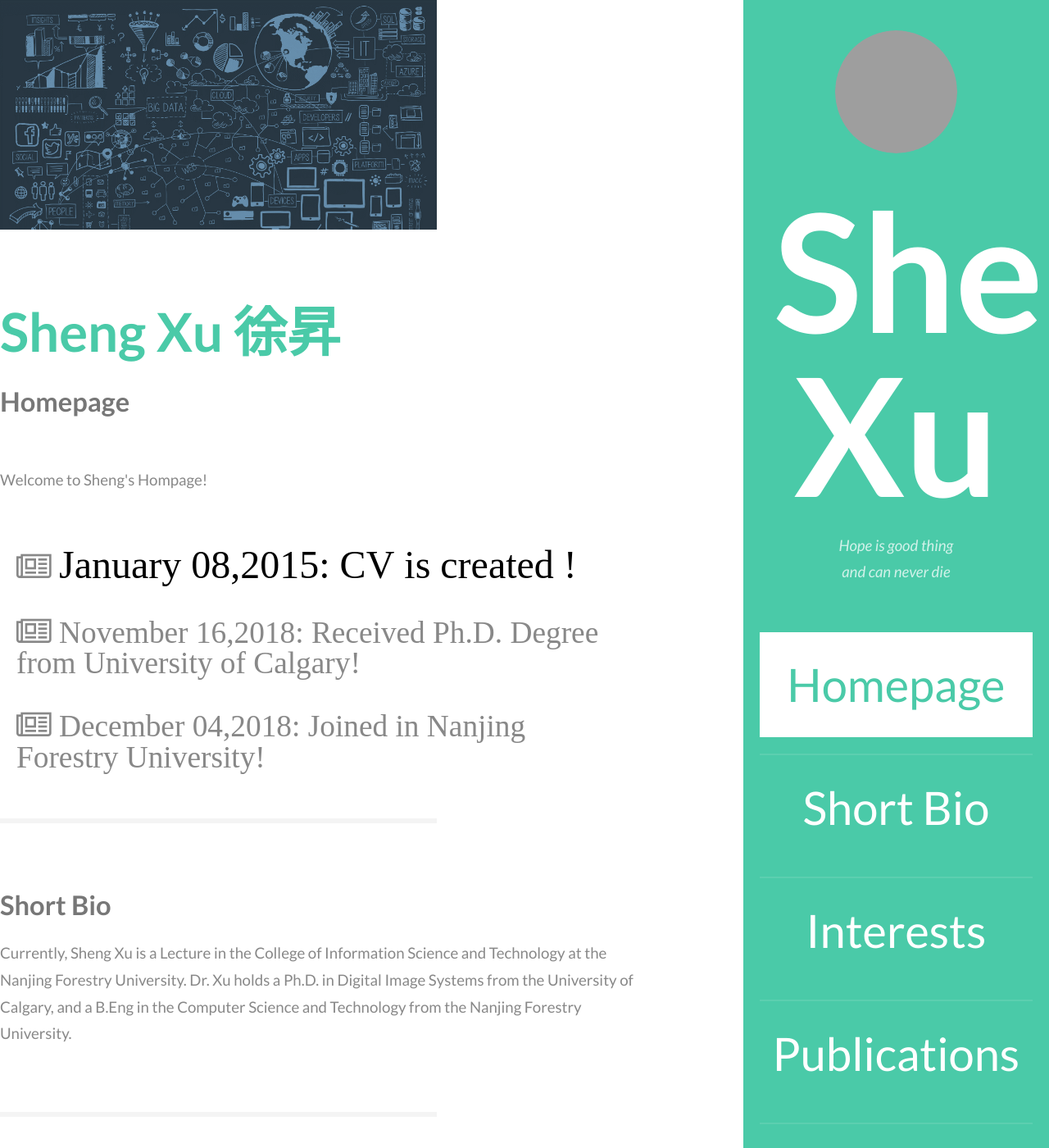
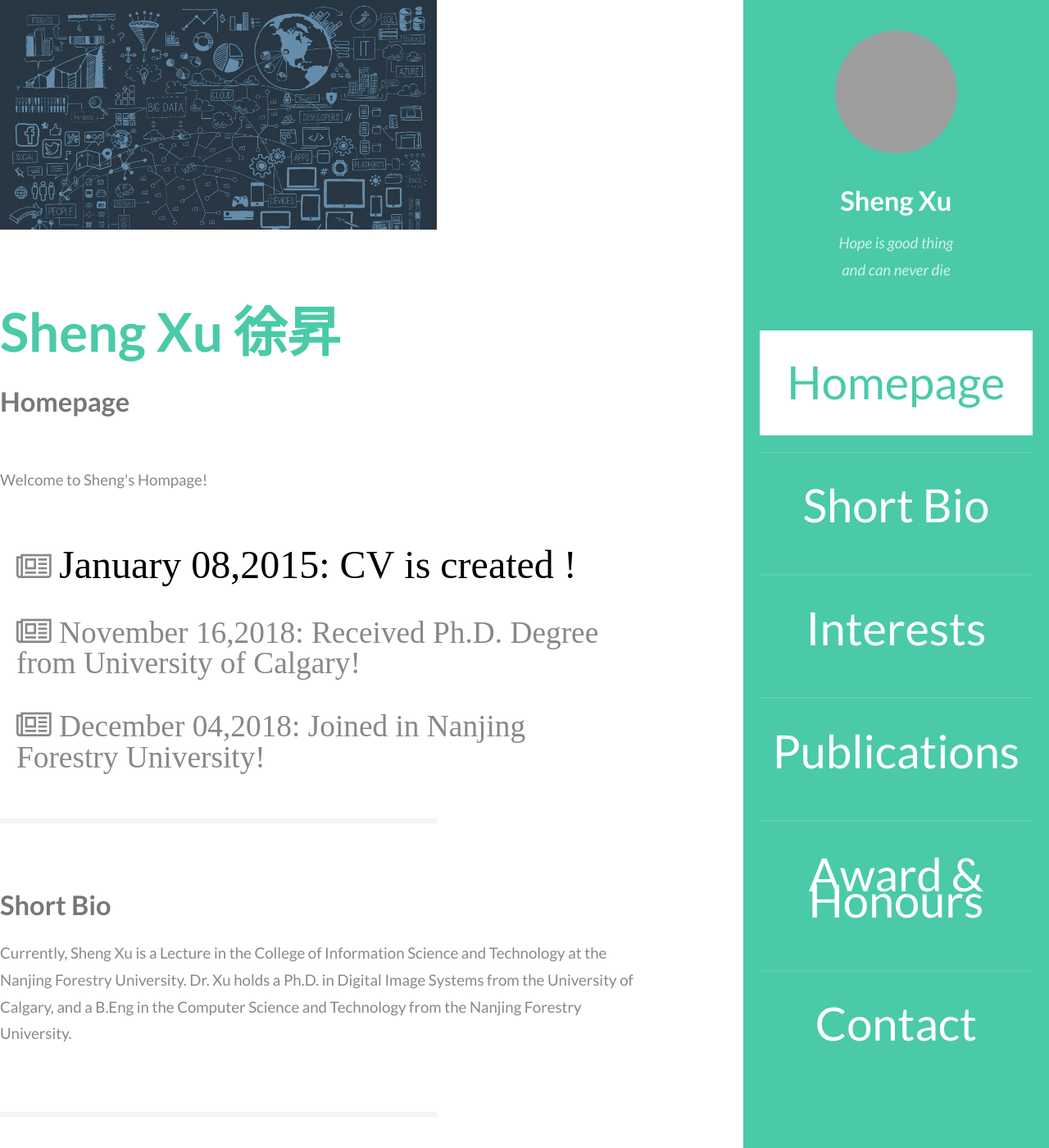
Before and after one commit to lostagex/shengxu, a Jekyll site: the page built from index.html, in a window 1280 px wide and 1400 px high. Shown: the whole window at 82% size. Built offline with Jekyll 4.4.1, drawn with Linux system fonts in a browser that asks for light colours; grey boxes are pictures that could not be loaded.

Commit message:
Update style.css

```diff
--- a/css/style.css
+++ b/css/style.css
@@ -17,7 +17,7 @@
 	body, input, select, textarea {
 		color: #888;
 		font-family: "Lato", sans-serif;
-		font-size: 16pt;
+		font-size: 30pt;
 		font-weight: 400;
 		line-height: 1.75em;
 	}
@@ -982,7 +982,7 @@
 			}
 
 			#header > header h1 {
-				font-size: 10.75em;
+				font-size: 1.75em;
 				margin: 0;
 			}
 
```
